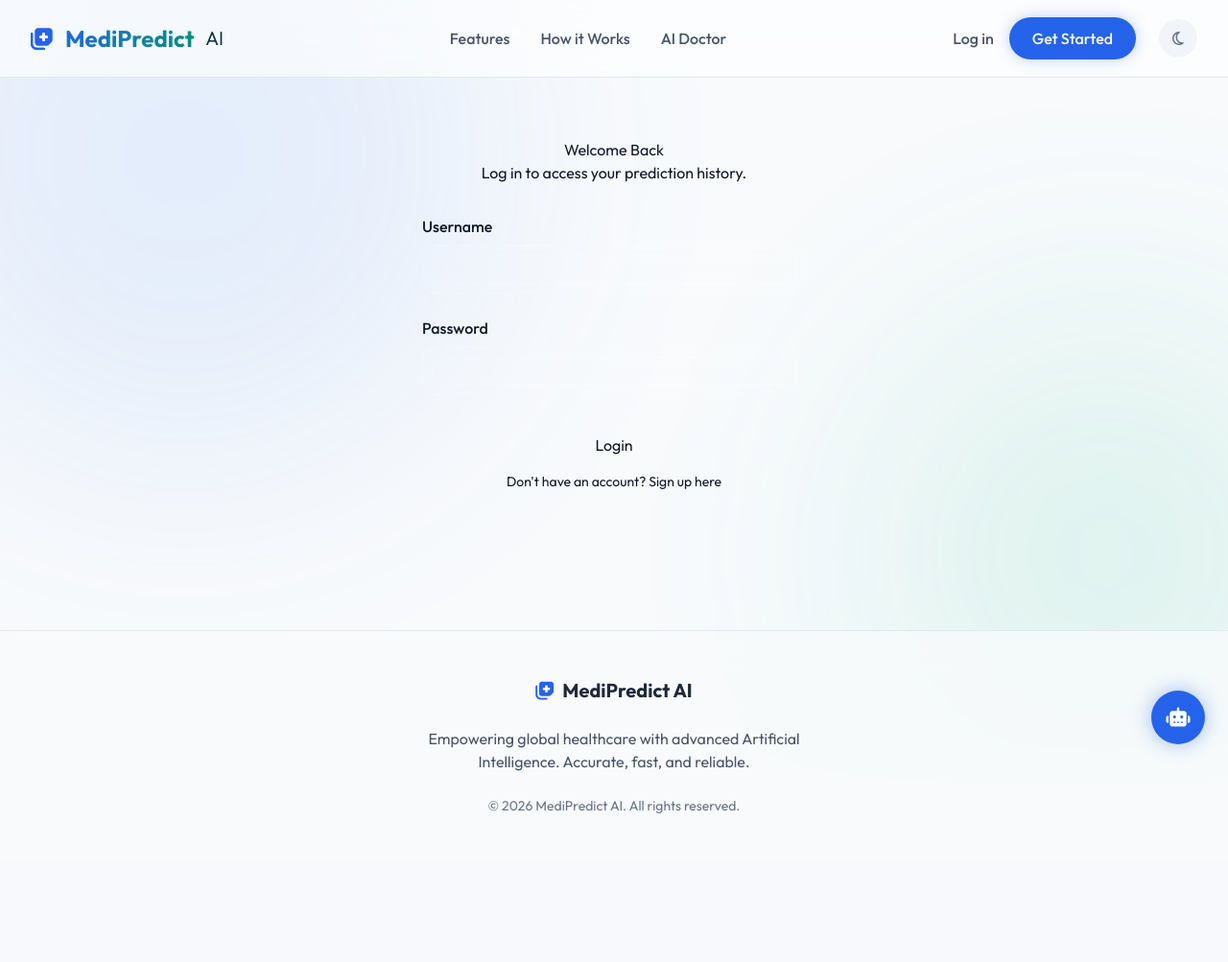
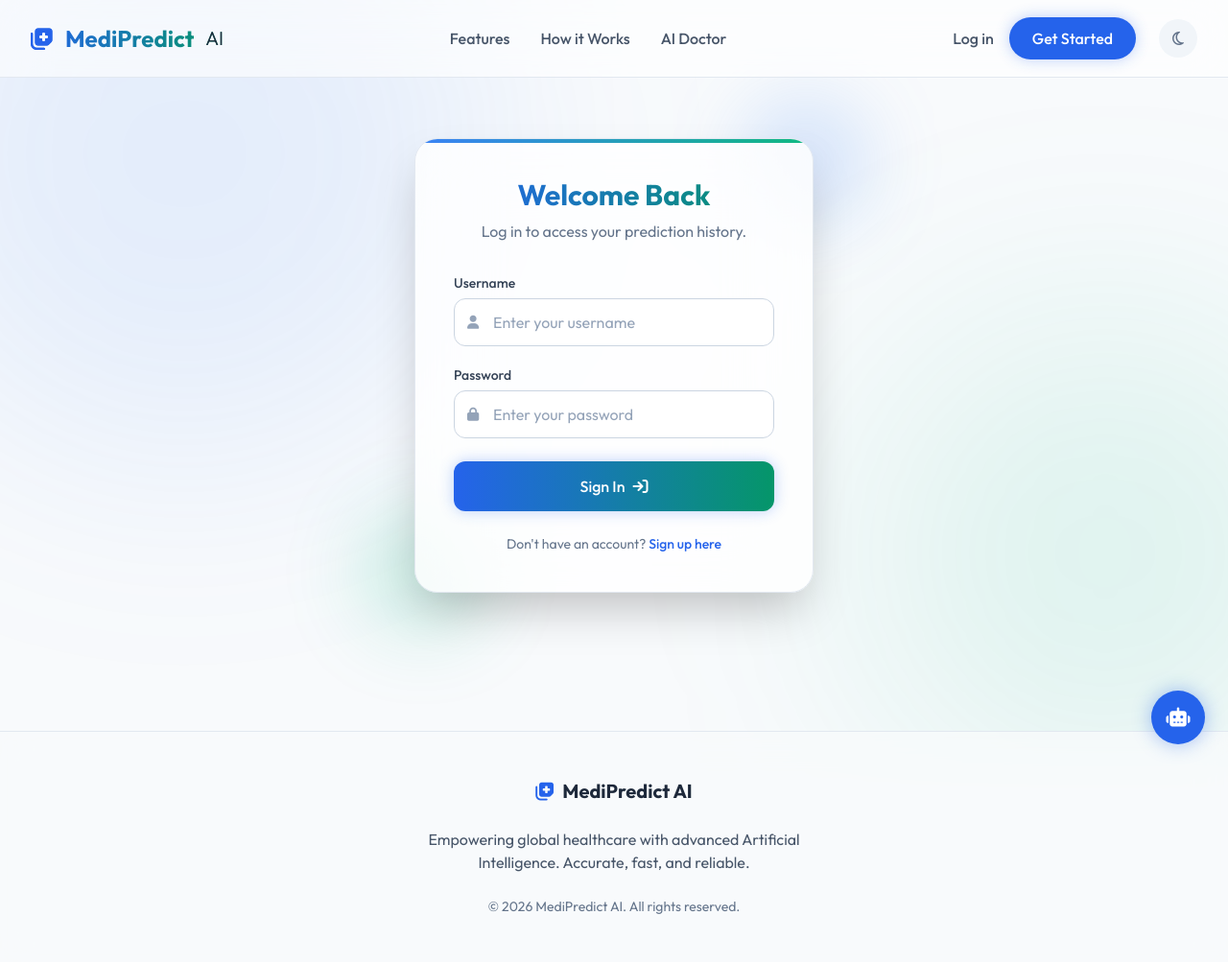
Before and after one commit to manyatagupta/disease-prediction, a Django app: page /accounts/login/ in a window 1280 px wide. Shown: the whole page at 96% size. Before the commit the page ends 848 px from the top, so only its background shows below. Run offline with Django 5.2, Linux system fonts and the light colour scheme; some libraries are stand-ins or nearby versions.

Commit message:
Enhance login page UI

```diff
--- a/templates/accounts/login.html
+++ b/templates/accounts/login.html
@@ -3,34 +3,69 @@
 {% block title %}Login - MediPredict AI{% endblock %}
 
 {% block content %}
-<div style="max-width: 400px; margin: 4rem auto; text-align: center;">
-    <div class="glass-card">
-        <h2 class="text-gradient">Welcome Back</h2>
-        <p class="hero-subtitle" style="font-size: 1rem; margin-bottom: 2rem;">Log in to access your prediction history.</p>
+<div class="max-w-md mx-auto my-16 px-4 relative z-10">
+    <!-- Decorative elements behind card -->
+    <div class="absolute -top-10 -right-10 w-32 h-32 bg-blue-500/20 rounded-full blur-2xl dark:bg-blue-600/30"></div>
+    <div class="absolute -bottom-10 -left-10 w-32 h-32 bg-emerald-500/20 rounded-full blur-2xl dark:bg-emerald-600/30"></div>
 
-        <form method="POST" style="text-align: left;">
+    <div class="bg-white/80 dark:bg-slate-900/70 backdrop-blur-2xl border border-slate-200 dark:border-slate-700/50 rounded-3xl p-8 sm:p-10 shadow-2xl relative overflow-hidden transition-all duration-300">
+        <!-- Top accent line -->
+        <div class="absolute top-0 left-0 w-full h-1 bg-gradient-to-r from-blue-500 to-emerald-500"></div>
+
+        <div class="text-center mb-8">
+            <h2 class="text-3xl font-bold bg-clip-text text-transparent bg-gradient-to-r from-blue-600 to-emerald-600 dark:from-blue-400 dark:to-emerald-400 mb-2">Welcome Back</h2>
+            <p class="text-slate-500 dark:text-slate-400">Log in to access your prediction history.</p>
+        </div>
+
+        <form method="POST" class="space-y-6">
             {% csrf_token %}
 
             {% if form.non_field_errors %}
-                <div class="p-3 mb-4 rounded-lg bg-red-500/10 border border-red-500/20 text-red-600 dark:text-red-400 text-sm">
+                <div class="p-4 rounded-xl bg-red-50 dark:bg-red-900/20 border border-red-200 dark:border-red-500/30 text-red-600 dark:text-red-400 text-sm flex items-start gap-3">
+                    <i class="fa-solid fa-circle-exclamation mt-0.5"></i>
+                    <div>
                     {% for error in form.non_field_errors %}
                         <p>{{ error }}</p>
                     {% endfor %}
+                    </div>
                 </div>
             {% endif %}
 
+            <div class="space-y-5">
             {% for field in form %}
-            <div class="form-group">
-                <label class="form-label" for="{{ field.id_for_label }}">{{ field.label }}</label>
-                <input type="{{ field.widget_type }}" name="{{ field.html_name }}" class="form-control" id="{{ field.id_for_label }}" required>
-                {% if field.errors %}
-                    <small style="color: #f87171;">{{ field.errors.0 }}</small>
-                {% endif %}
+                <div>
+                    <label class="block text-sm font-medium text-slate-700 dark:text-slate-300 mb-1.5" for="{{ field.id_for_label }}">
+                        {{ field.label }}
+                    </label>
+                    <div class="relative group">
+                        <!-- Icon based on field type -->
+                        <div class="absolute inset-y-0 left-0 pl-3.5 flex items-center pointer-events-none text-slate-400 group-focus-within:text-blue-500 transition-colors">
+                            {% if 'password' in field.name.lower %}
+                                <i class="fa-solid fa-lock text-sm"></i>
+                            {% elif 'username' in field.name.lower %}
+                                <i class="fa-solid fa-user text-sm"></i>
+                            {% else %}
+                                <i class="fa-solid fa-keyboard text-sm"></i>
+                            {% endif %}
+                        </div>
+                        <input type="{{ field.widget_type }}" name="{{ field.html_name }}" id="{{ field.id_for_label }}" class="w-full bg-white dark:bg-slate-800/50 border border-slate-300 dark:border-slate-600 text-slate-900 dark:text-white rounded-xl py-3 pl-10 pr-4 focus:outline-none focus:ring-2 focus:ring-blue-500/50 focus:border-blue-500 transition-all placeholder-slate-400 dark:placeholder-slate-500" placeholder="Enter your {{ field.label|lower }}" required>
+                    </div>
+                    {% if field.errors %}
+                        <p class="mt-1.5 text-xs text-red-500 dark:text-red-400 flex items-center gap-1"><i class="fa-solid fa-triangle-exclamation"></i> {{ field.errors.0 }}</p>
+                    {% endif %}
+                </div>
+            {% endfor %}
             </div>
-            {% endfor %}
-            <button type="submit" class="btn btn-primary" style="width: 100%; margin-top: 1rem;">Login</button>
-            <p style="text-align: center; margin-top: 1rem; color: var(--text-muted); font-size: 0.875rem;">
-                Don't have an account? <a href="{% url 'accounts:signup' %}" style="color: var(--primary); text-decoration: none;">Sign up here</a>
+
+            <button type="submit" class="w-full py-3.5 px-4 bg-gradient-to-r from-blue-600 to-emerald-600 hover:from-blue-500 hover:to-emerald-500 text-white rounded-xl font-medium transition-all shadow-[0_0_15px_rgba(37,99,235,0.3)] hover:shadow-[0_0_25px_rgba(37,99,235,0.5)] transform hover:-translate-y-0.5 mt-2 flex items-center justify-center gap-2 relative overflow-hidden group">
+                <span class="relative z-10">Sign In</span>
+                <i class="fa-solid fa-arrow-right-to-bracket relative z-10 group-hover:translate-x-1 transition-transform"></i>
+                <!-- Button shine effect -->
+                <div class="absolute inset-0 -translate-x-full bg-gradient-to-r from-transparent via-white/20 to-transparent group-hover:animate-[shine_1.5s_ease-in-out_infinite]"></div>
+            </button>
+
+            <p class="text-center mt-6 text-sm text-slate-500 dark:text-slate-400">
+                Don't have an account? <a href="{% url 'accounts:signup' %}" class="font-medium text-blue-600 dark:text-blue-400 hover:text-blue-500 dark:hover:text-blue-300 hover:underline transition-all">Sign up here</a>
             </p>
         </form>
     </div>
```
